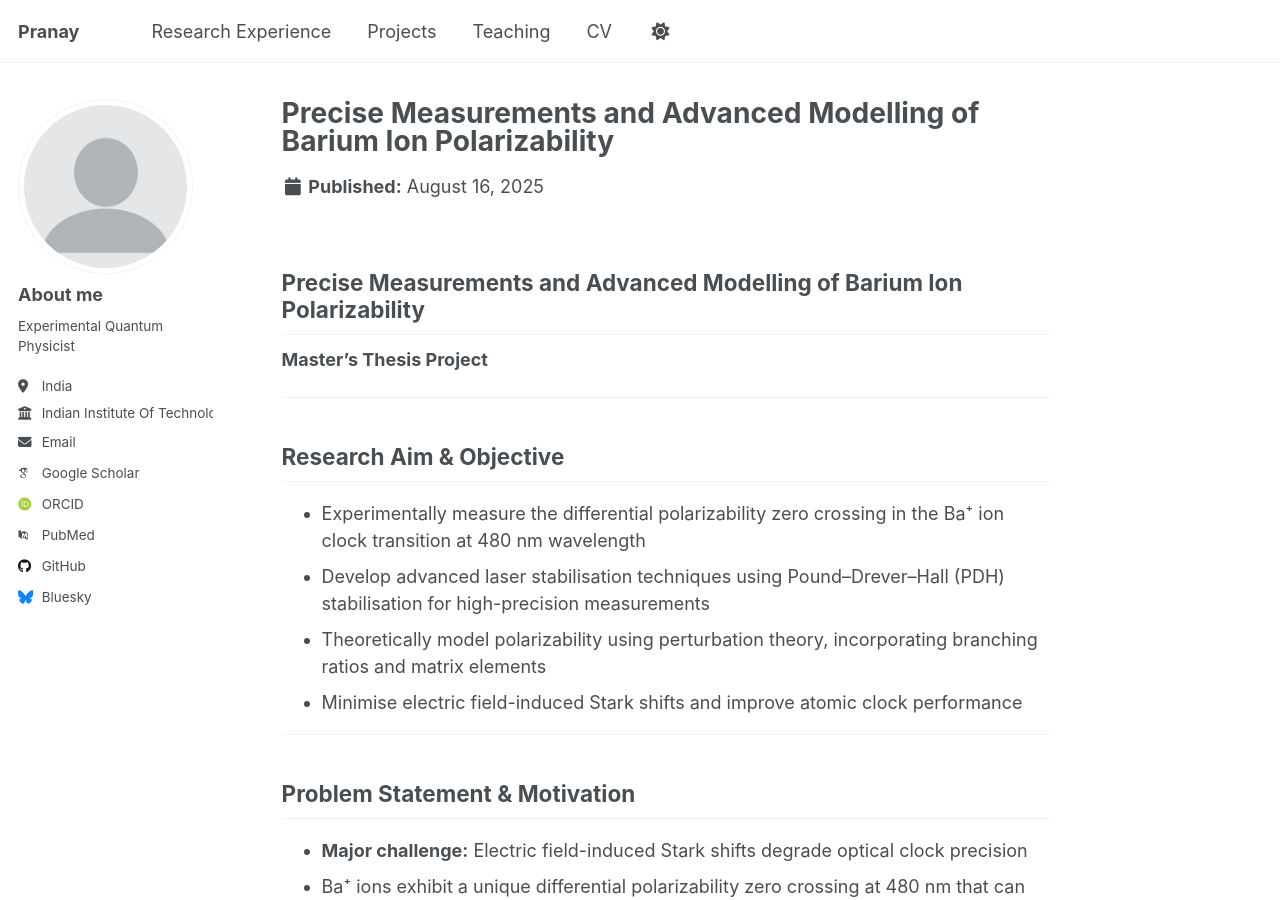
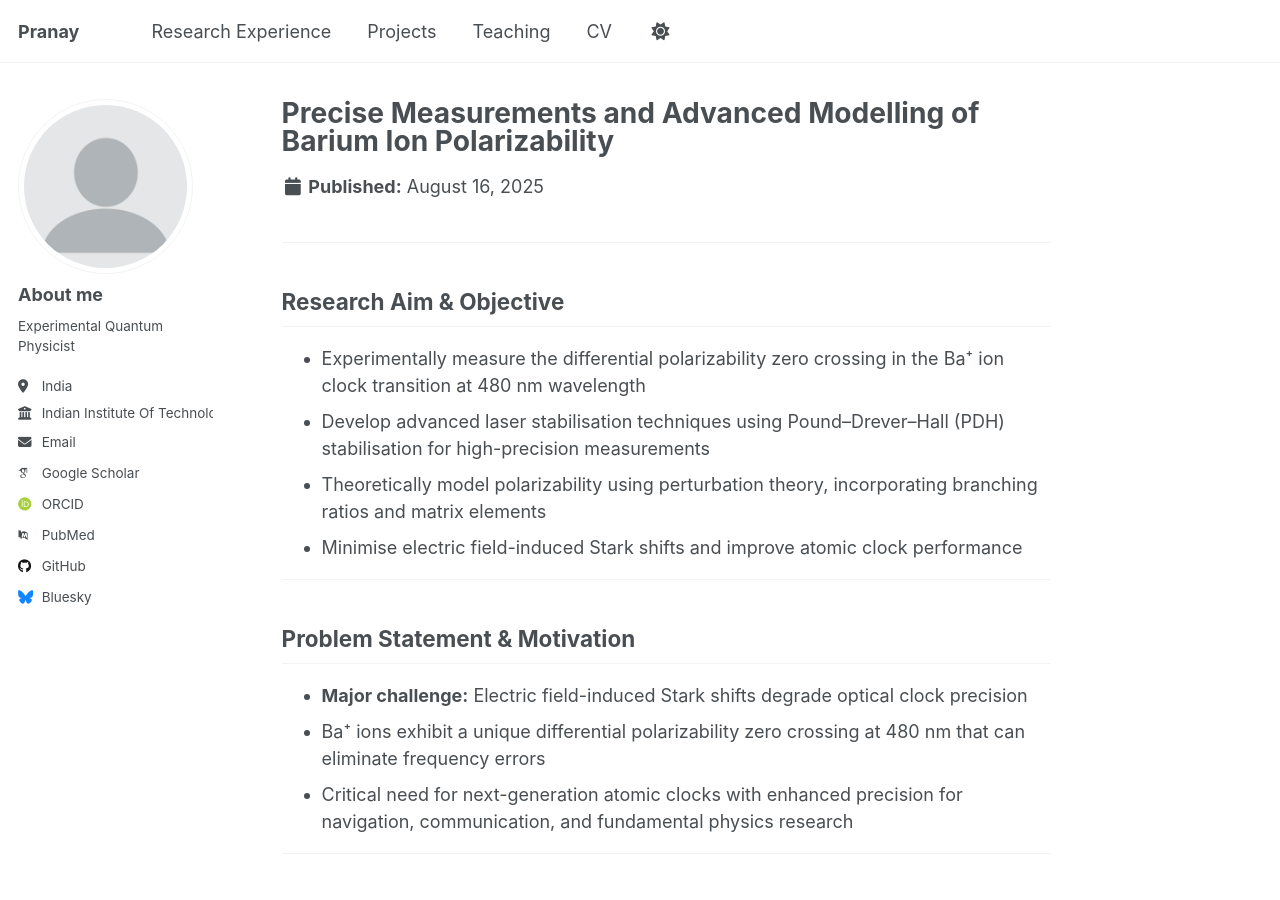
Before and after one commit to Pranay-pandey27/Pranay-pandey27.github.io, a Jekyll site: the page built from _experience/experience-1.md, in a window 1280 px wide and 900 px high. Built offline with Jekyll 4.4.1, drawn with Linux system fonts in a browser that asks for light colours; some web fonts are replaced; a script that is not in the unit is left out.

Commit message:
Update experience-1.md

```diff
--- a/_experience/experience-1.md
+++ b/_experience/experience-1.md
@@ -3,9 +3,6 @@ title: "Precise Measurements and Advanced Modelling of Barium Ion Polarizability
 excerpt: "Master's Thesis Project on Ba⁺ ion clocks"
 collection: experience
 ---
-
-## Precise Measurements and Advanced Modelling of Barium Ion Polarizability
-**Master's Thesis Project**
 
 ---
 
```
